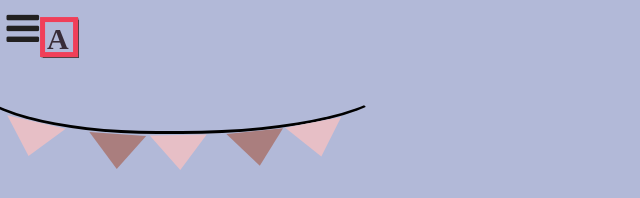
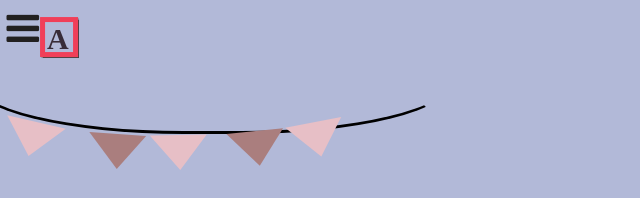
Before and after one commit to adhyayanlama16/AK1, a plain HTML site: page index.html in a window 1280 px wide. Shown: the top 198 px of the page, without its empty margins (0-640 px from the left). Drawn offline with Linux system fonts and the light colour scheme.

Commit message:
Update styles.css

```diff
--- a/css/styles.css
+++ b/css/styles.css
@@ -297,7 +297,7 @@ body{
 }
 .hang{
     position: absolute;
-    width: 415.43px;
+    width: 475.43px;
     height: 100px;
     left: -36.88px;
     top: 20px;
```
